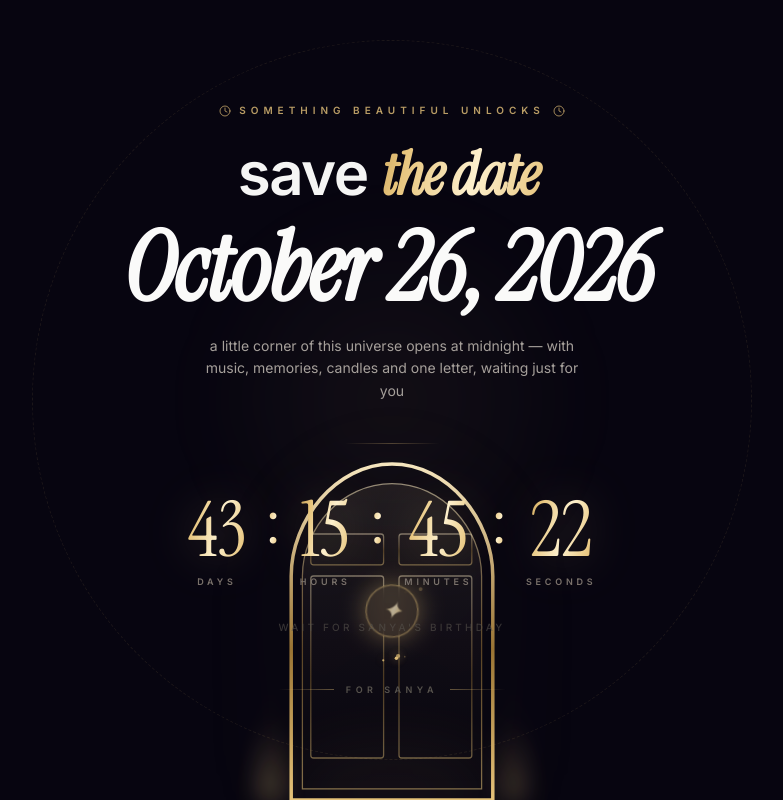
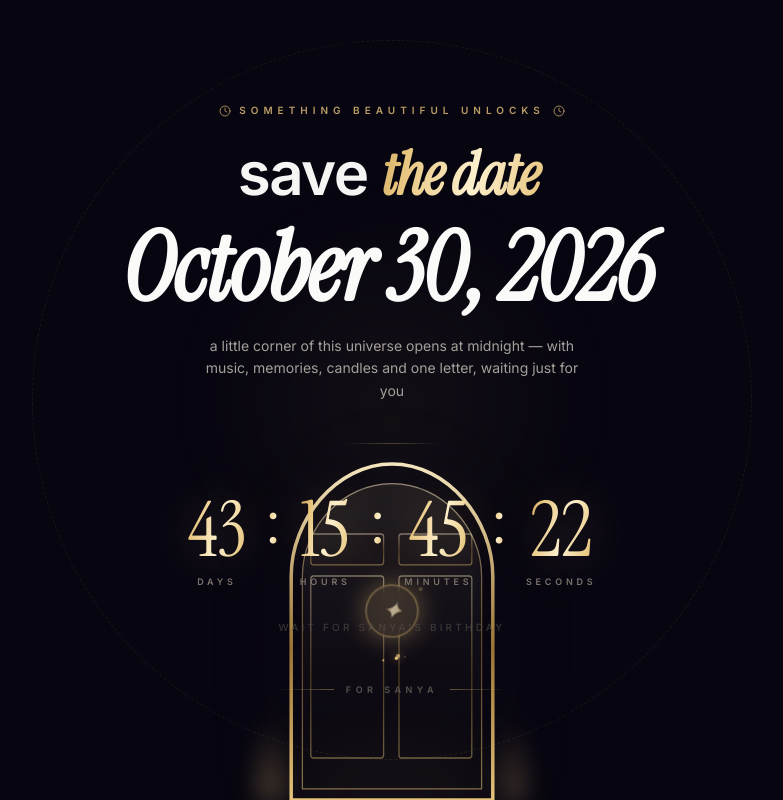
Before and after one commit to sk13tech/sanya, a React (Vite) app: page / in a window 1280 px wide. Shown: the whole page, without its empty margins (248-1031 px from the left). Built offline with nearby package versions, Linux system fonts and the light colour scheme; the HTML template or start-up script is replaced by a standard one.

Commit message:
Update event date from October 26 to October 30

```diff
--- a/src/components/CountdownGate.tsx
+++ b/src/components/CountdownGate.tsx
@@ -210,7 +210,7 @@ export default function CountdownGate({ onUnlock }: { onUnlock: () => void }) {
         <h1 className="mt-6 text-4xl font-semibold leading-[1.05] tracking-tight text-stone-100 sm:text-6xl">
           save <span className="gold-shimmer pr-2 font-display italic">the date</span>
           <span className="block pt-3 pr-2 font-display text-[clamp(2.8rem,11vw,6rem)] italic leading-[0.95] text-stone-50 sm:pt-4">
-            October 26, 2026
+            October 30, 2026
           </span>
         </h1>
 
```
